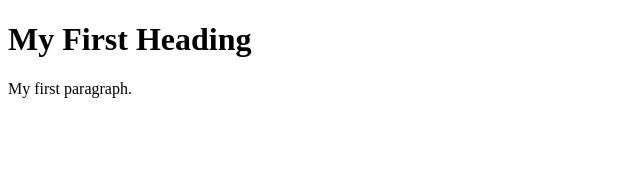
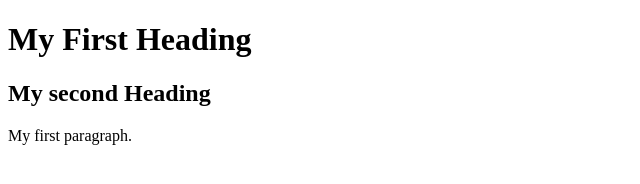
Before and after one commit to mrazzoli123/Test.Repository, a plain HTML site: page index.html in a window 1280 px wide. Shown: the whole page, without its empty margins (0-640 px from the left). Drawn offline with Linux system fonts and the light colour scheme.

Commit message:
uj css es h2 heading

```diff
--- a/index.html
+++ b/index.html
@@ -3,6 +3,7 @@
 <body>
 
 <h1>My First Heading</h1>
+<h2>My second Heading</h2>
 <p>My first paragraph.</p>
 
 </body>
--- /dev/null
+++ b/style.css
@@ -0,0 +1,2 @@
+body {
+	background-color: red;}
```
